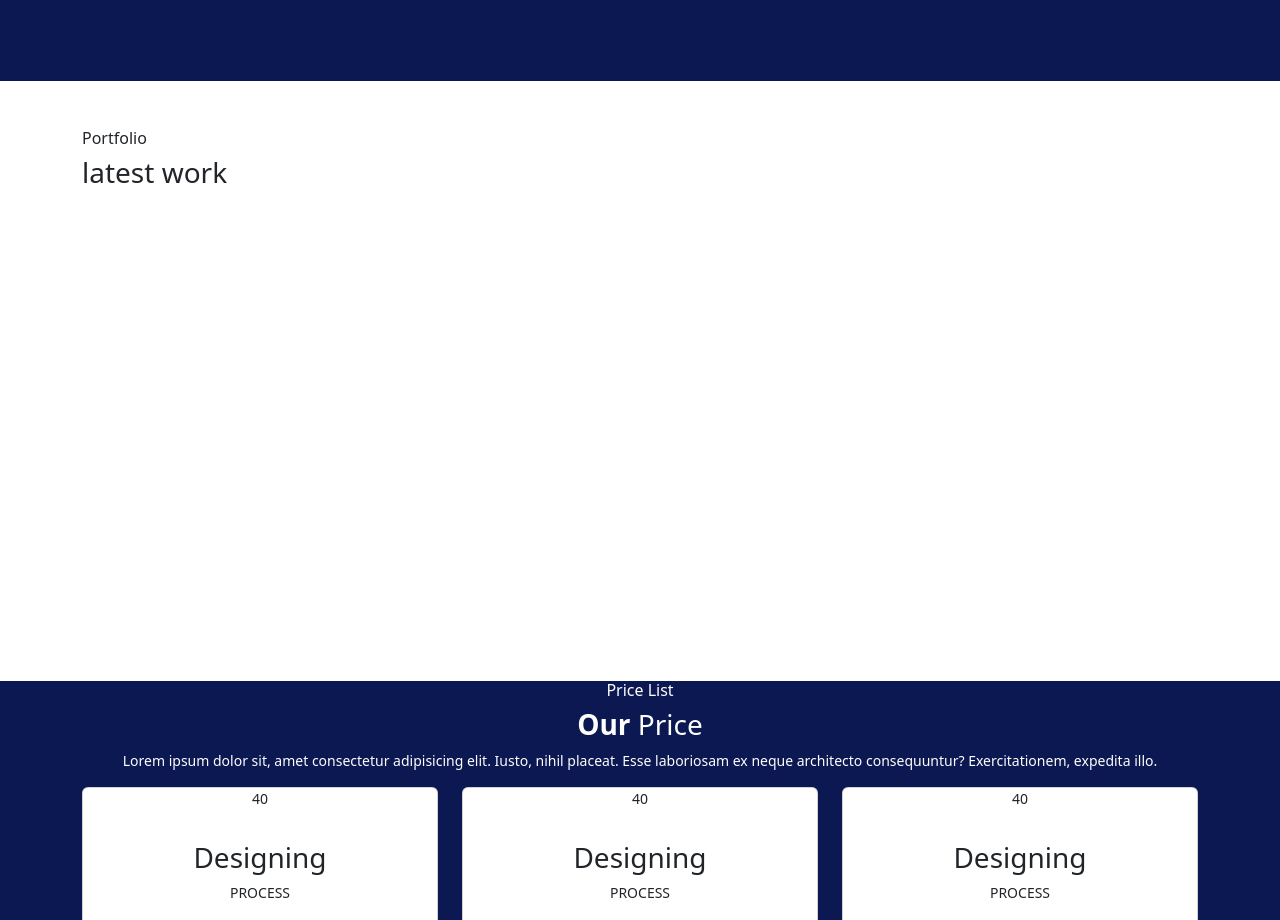
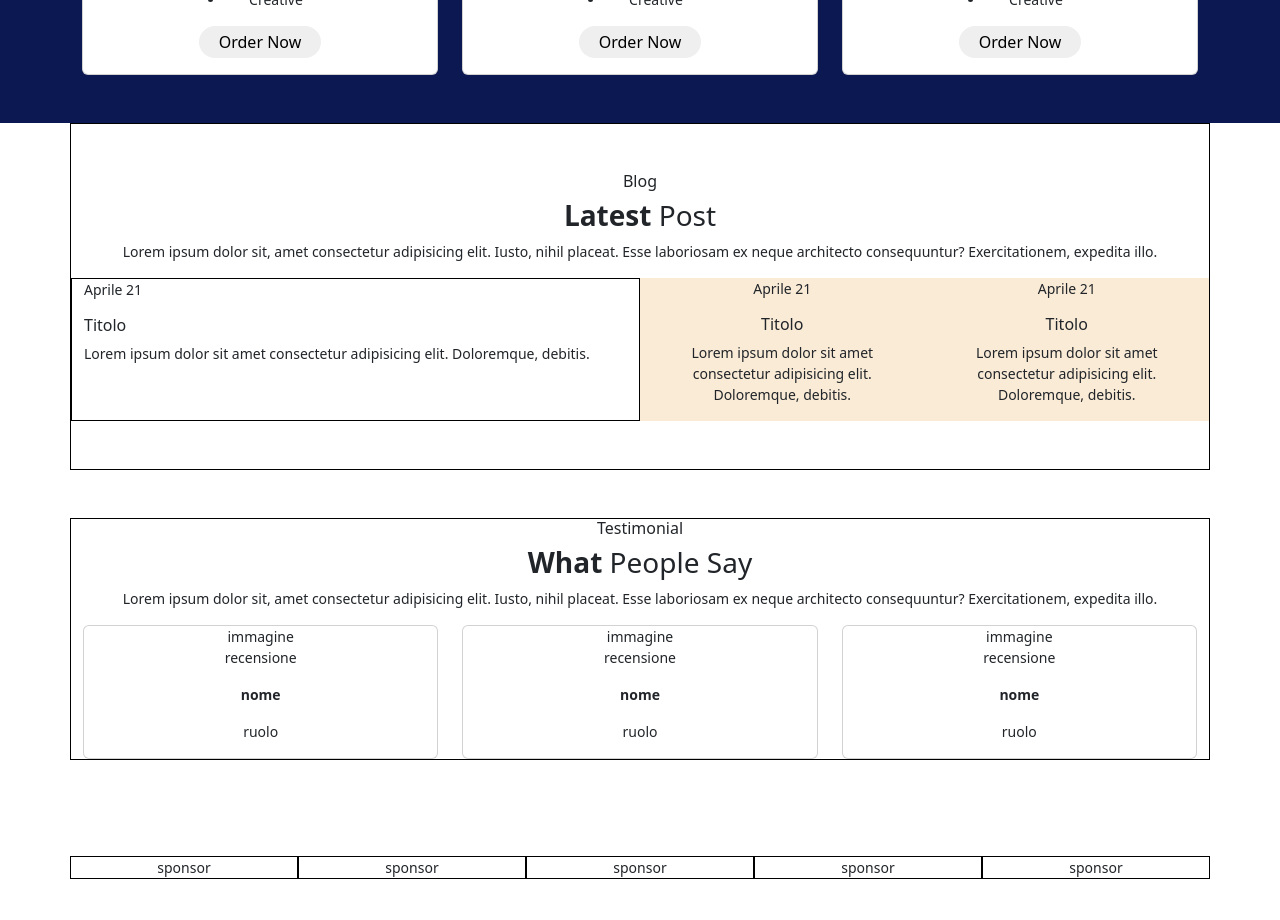
Before and after one commit to GiacWebDev/proj-html-vuejs, a Vue app: page / in a window 1280 px wide. Shown: the part 1880-2800 px from the top of the page. Built offline with nearby package versions, Linux system fonts and the light colour scheme.

Commit message:
[add] structure to partner section

```diff
--- a/src/assets/scss/main.scss
+++ b/src/assets/scss/main.scss
@@ -17,7 +17,7 @@ body {
 // DEBUGS
 
 .debug {
-  border: 1px solid wheat;
+  border: 1px solid black;
 }
 
 .debug-bg {
--- a/src/components/AppMain.vue
+++ b/src/components/AppMain.vue
@@ -2,12 +2,18 @@
 
 import Portfolio from './partials/Portfolio.vue';
 import PriceList from './partials/PriceList.vue';
+import Blog from './partials/Blog.vue';
+import Testimonial from './partials/Testimonial.vue';
+import Partner from './partials/Partner.vue';
 
 export default {
   name: 'AppMain',
   components: {
     Portfolio,
-    PriceList
+    PriceList,
+    Blog,
+    Testimonial,
+    Partner
   }
 }
 </script>
@@ -89,13 +95,13 @@ export default {
   <PriceList />
 
   <!-- bianca -->
-  <div class="Blog"></div>
+  <Blog />
 
   <!-- bianca -->
-  <div class="Testimonials"></div>
+  <Testimonial />
 
   <!-- bianca -->
-  <div class="Sponsors"></div>
+  <Partner />
 
 
 
@@ -106,7 +112,7 @@ export default {
 @use '../assets/scss/main.scss' as *;
 
 .container {
-  height: 600px;
+  align-items: center;
 }
 
 .Start-your-project {
--- a/src/components/partials/Blog.vue
+++ b/src/components/partials/Blog.vue
@@ -1,21 +1,43 @@
+
 <script>
-
 export default {
   name: 'Blog'
 }
 </script>
 
 
+<template>
+  <div class="container py-5 text-center debug">
+
+    <div class="row">
+      <div class="col">
+        <h5>blog</h5>
+        <h3><strong>latest</strong> post</h3>
+        <p>Lorem ipsum dolor sit, amet consectetur adipisicing elit. Iusto, nihil placeat. Esse laboriosam ex neque architecto consequuntur? Exercitationem, expedita illo.</p>
+      </div>
+    </div>
+
+    <div class="row d-flex justify-content-between">
+      <div class="col col-6 text-start debug">
+        <p>Aprile 21</p>
+        <h6>Titolo</h6>
+        <p>Lorem ipsum dolor sit amet consectetur adipisicing elit. Doloremque, debitis.</p>
+      </div>
+      <div class="col col-3 debug-bg">
+        <p>Aprile 21</p>
+        <h6>Titolo</h6>
+        <p>Lorem ipsum dolor sit amet consectetur adipisicing elit. Doloremque, debitis.</p>
+      </div>
+      <div class="col col-3 debug-bg">
+        <p>Aprile 21</p>
+        <h6>Titolo</h6>
+        <p>Lorem ipsum dolor sit amet consectetur adipisicing elit. Doloremque, debitis.</p>
+      </div>
+    </div>
+
+  </div>
 </template>
 
-<div class="blog">
-
-</div>
-
-<template>
-
-
 <style lang="scss" scoped>
-@use '../' as *;
 
 </style>
--- /dev/null
+++ b/src/components/partials/Partner.vue
@@ -0,0 +1,28 @@
+
+<script>
+export default {
+  name: 'Testimonial'
+}
+</script>
+
+
+<template>
+
+  <div class="testimonial py-5">
+    <div class="container">
+      <div class="row row-cols-5 ">
+        <div class="col debug d-flex justify-content-center">sponsor</div>
+        <div class="col debug d-flex justify-content-center">sponsor</div>
+        <div class="col debug d-flex justify-content-center">sponsor</div>
+        <div class="col debug d-flex justify-content-center">sponsor</div>
+        <div class="col debug d-flex justify-content-center">sponsor</div>
+      </div>
+    </div>
+  </div>
+
+</template>
+
+
+<style>
+
+</style>
--- a/src/components/partials/PriceList.vue
+++ b/src/components/partials/PriceList.vue
@@ -7,7 +7,7 @@ export default {
 
 <template>
 
-<div class="our-prices white-text text-center">
+<div class="our-prices white-text text-center py-5 ">
   <div class="container">
 
     <div class="row">
--- /dev/null
+++ b/src/components/partials/Testimonial.vue
@@ -0,0 +1,65 @@
+<script>
+export default {
+    name: 'Testimonial'
+}
+</script>
+
+
+<template>
+
+  <div class="testimonial my-5 text-center">
+    <div class="container debug">
+    <div class="row">
+      <div class="col">
+        <h5>testimonial</h5>
+        <h3><strong>what</strong> people say</h3>
+        <p>Lorem ipsum dolor sit, amet consectetur adipisicing elit. Iusto, nihil placeat. Esse laboriosam ex neque architecto consequuntur? Exercitationem, expedita illo.</p>
+      </div>
+    </div>
+
+    <div class="row row-cols-3">
+
+      <div class="col">
+        <div class="card">
+          <div class="thumb">
+            immagine
+          </div>
+          <p>recensione</p>
+          <p><strong>nome</strong></p>
+          <p>ruolo</p>
+        </div>
+      </div>
+
+      <div class="col">
+        <div class="card">
+          <div class="thumb">
+            immagine
+          </div>
+          <p>recensione</p>
+          <p><strong>nome</strong></p>
+          <p>ruolo</p>
+        </div>
+      </div>
+
+      <div class="col">
+        <div class="card">
+          <div class="thumb">
+            immagine
+          </div>
+          <p>recensione</p>
+          <p><strong>nome</strong></p>
+          <p>ruolo</p>
+        </div>
+      </div>
+
+    </div>
+
+  </div>
+  </div>
+
+</template>
+
+
+<style>
+
+</style>
```
